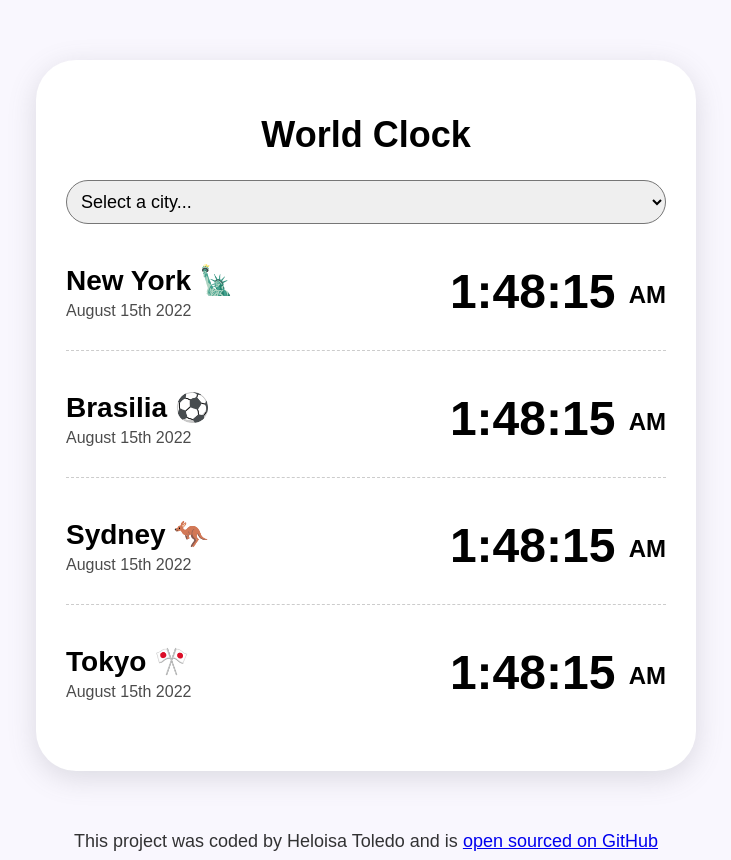
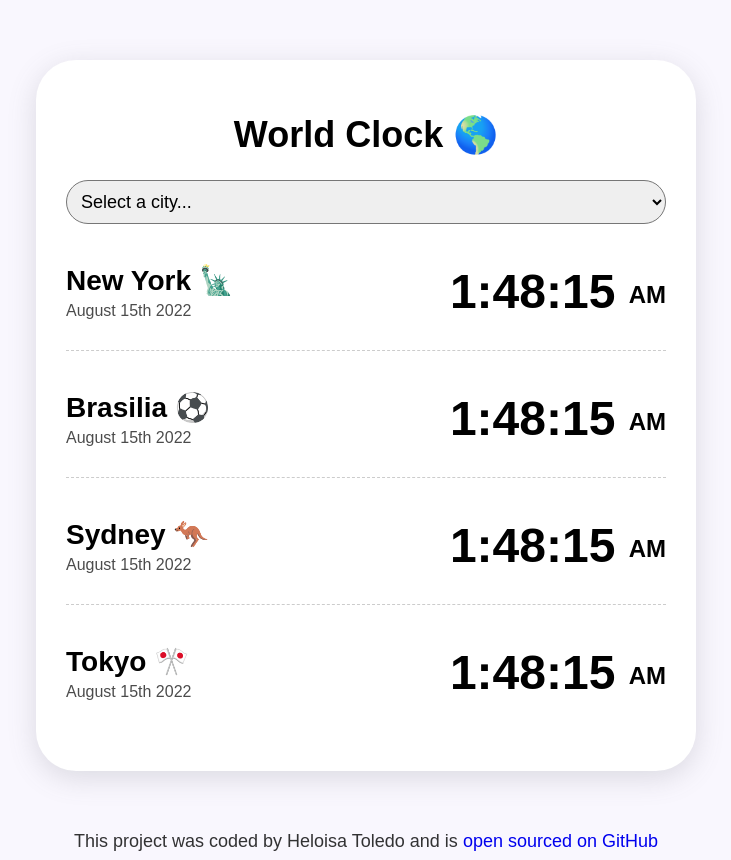
Before and after one commit to helo3toledo/worldClock, a plain HTML site: page index.html in a window 1280 px wide. Shown: the whole page, without its empty margins (274-1005 px from the left). Drawn offline with Linux system fonts and the light colour scheme.

Commit message:
added css

```diff
--- a/css/styles.css
+++ b/css/styles.css
@@ -64,4 +64,6 @@ body {
     font-size: 18px;
     color: rgba(0, 0, 0, 0.8);
   }
-  a:hover{cursor: pointer;}
+footer a{ text-decoration: none;}
+footer a:hover{cursor: pointer;
+text-decoration: underline;}
--- a/index.html
+++ b/index.html
@@ -8,7 +8,7 @@
 </head>
 <body>
    <div class="container">
-    <h1>World Clock</h1>
+    <h1>World Clock 🌎</h1>
     <select name="" id="">
         <option value="">Select a city...</option>
         <option value="">Brasilia</option>
```
